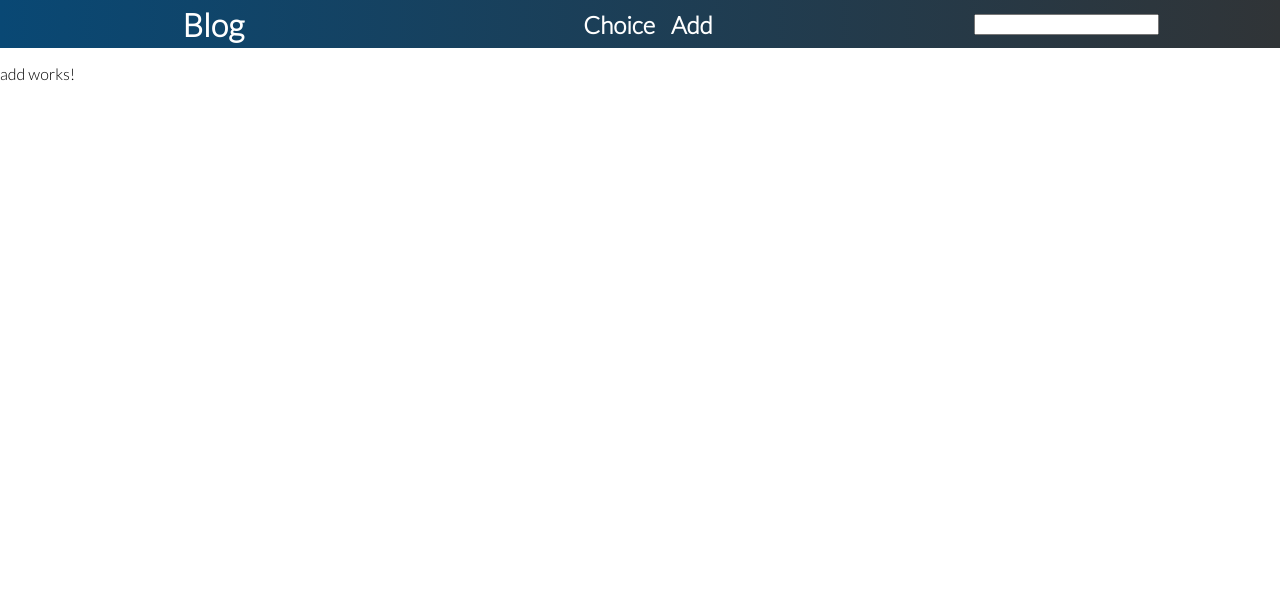
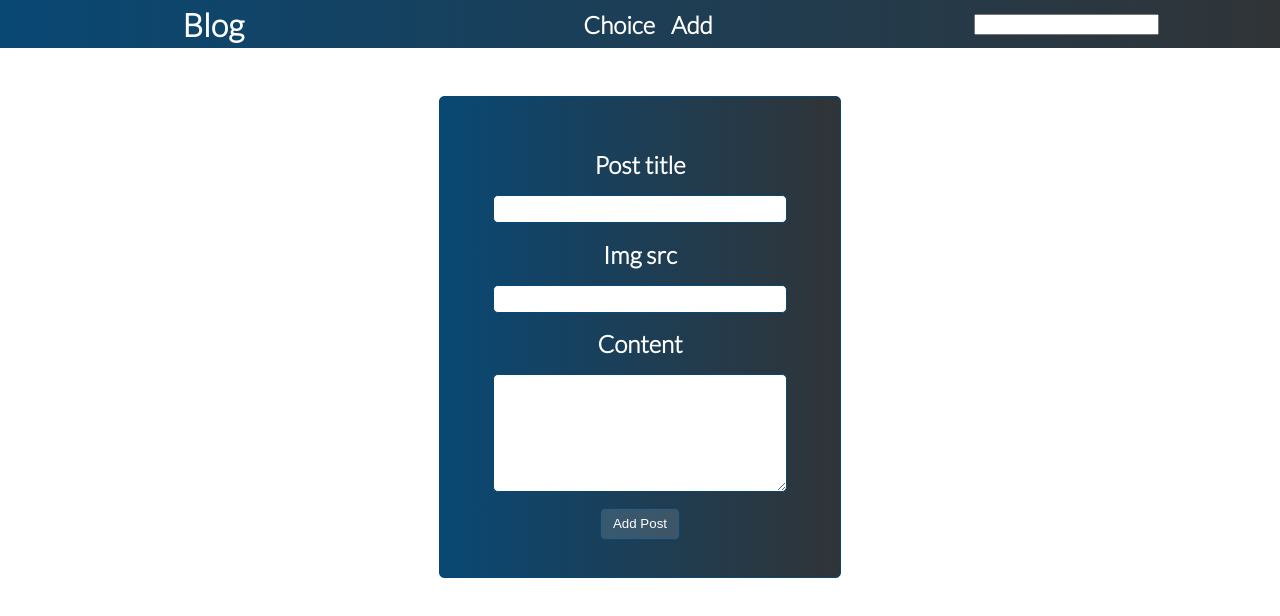
Before and after one commit to m-figon/Blog, an Angular app: page /add in a window 1280 px wide. Shown: the top 616 px of the page. Built offline with nearby package versions, Linux system fonts and the light colour scheme.

Commit message:
choice component reads data from heroku server, choice component appearance changed, add component form added

```diff
--- a/src/app/add/add.component.css
+++ b/src/app/add/add.component.css
@@ -0,0 +1,49 @@
+.add{
+    display: flex;
+    width:100vw;
+    height:89vh;
+    justify-content: center;
+    align-items: flex-start;
+}
+.form{
+    margin-top: 3rem;
+    display: flex;
+    flex-direction: column;
+    align-items: center;
+    justify-content: center;
+    height: 30rem;
+    width: 25rem;
+    border: 1px solid rgb(9, 72, 116);
+    border-radius: 5px;
+    background: rgb(9, 72, 116);
+    background: linear-gradient(90deg, rgba(9, 72, 116, 1) 0%, rgba(48, 52, 55, 1) 100%, rgba(0, 64, 103, 1) 100%);
+}
+.form textarea{
+    height:7rem;
+    width:18rem;
+    margin-bottom: 1rem;
+}
+.form h1{
+    font-size: 1.5rem;
+    color: white;
+}
+.form input{
+    height:1.5rem;
+    width:18rem;
+}
+.form button{
+    height:2rem;
+    width:5rem;
+    border-radius: 5px;
+    border: 1px solid rgb(9, 72, 116);
+    background: rgba(255, 255, 255, 0.13);
+    color: white;
+}
+input, textarea{
+    border-radius: 5px;
+    border: 1px solid rgb(9, 72, 116);
+}
+.form button:hover{
+    background: rgba(255, 255, 255, 0.233);
+    cursor: pointer;
+}
--- a/src/app/add/add.component.html
+++ b/src/app/add/add.component.html
@@ -1 +1,8 @@
-<p>add works!</p>
+<div class="add">
+    <div class="form">
+        <h1>Post title</h1><input [(ngModel)]="title" type="text">
+        <h1>Img src</h1><input [(ngModel)]="img" type="text">
+        <h1>Content</h1><textarea [(ngModel)]="content"></textarea>
+        <button (click)="addPost()">Add Post</button>
+    </div>
+</div>
--- a/src/app/add/add.component.ts
+++ b/src/app/add/add.component.ts
@@ -6,10 +6,14 @@ import { Component, OnInit } from '@angular/core';
   styleUrls: ['./add.component.css']
 })
 export class AddComponent implements OnInit {
-
+  public title="";
+  public img="";
+  public content="";
   constructor() { }
 
   ngOnInit(): void {
   }
-
+  addPost(){
+    console.log('adding posts');
+  }
 }
--- a/src/app/app.module.ts
+++ b/src/app/app.module.ts
@@ -8,7 +8,7 @@ import { AddComponent } from './add/add.component';
 import { ChoiceComponent } from './choice/choice.component';
 import { HomeComponent } from './home/home.component';
 import {HttpClientModule} from '@angular/common/http';
-
+import {FormsModule} from '@angular/forms';
 @NgModule({
   declarations: [
     AppComponent,
@@ -20,7 +20,8 @@ import {HttpClientModule} from '@angular/common/http';
   imports: [
     BrowserModule,
     AppRoutingModule,
-    HttpClientModule
+    HttpClientModule,
+    FormsModule
   ],
   providers: [],
   bootstrap: [AppComponent]
--- a/src/app/choice/choice.component.css
+++ b/src/app/choice/choice.component.css
@@ -0,0 +1,34 @@
+.posts{
+    display: grid;
+    width:100vw;
+    height:89vh;
+    grid-template-columns: auto auto auto auto;
+}
+.post{
+    display: flex;
+    flex-direction: column;
+    align-items: center;
+    justify-content: center;
+    height: 10rem;
+    width: 10rem;
+    border: 1px solid rgb(9, 72, 116);
+    border-radius: 5px;
+    margin: 0 3rem;
+    margin-top: 3rem;
+    margin-bottom: 0;
+    padding: 0.5rem 0.5rem;
+    background: rgb(9, 72, 116);
+    background: linear-gradient(90deg, rgba(9, 72, 116, 1) 0%, rgba(48, 52, 55, 1) 100%, rgba(0, 64, 103, 1) 100%);
+}
+.post h1{
+    font-size: 1rem;
+    color: white;
+}
+.post p{
+    font-size: 1rem;
+}
+.post img{
+    width:7rem;
+    height:5rem;
+    border-radius: 5px;
+}
--- a/src/app/choice/choice.component.html
+++ b/src/app/choice/choice.component.html
@@ -1,3 +1,6 @@
-<div *ngFor="let post of posts">
-    {{post.address.city}}
+<div class="posts">
+    <div class="post" *ngFor="let post of posts">
+        <a routerLink="/{{post.title}}" routerLinkActive="active"> <h1>{{post.title}}</h1></a>
+        <img src="{{post.img}}">
+    </div>
 </div>
--- a/src/app/choice/choice.component.ts
+++ b/src/app/choice/choice.component.ts
@@ -10,7 +10,7 @@ export class ChoiceComponent implements OnInit {
   posts;
   constructor(private http: HttpClient) {}
   ngOnInit(): void {
-    this.http.get<any>('https://my-json-server.typicode.com/m-figon/demo/users').subscribe(data => {
+    this.http.get<any>('https://rocky-citadel-32862.herokuapp.com/Blog').subscribe(data => {
       //console.log(data);
       this.posts = data;
     })
```
Also changed, not shown: src/blog.json (added, +39 -0 lines).
